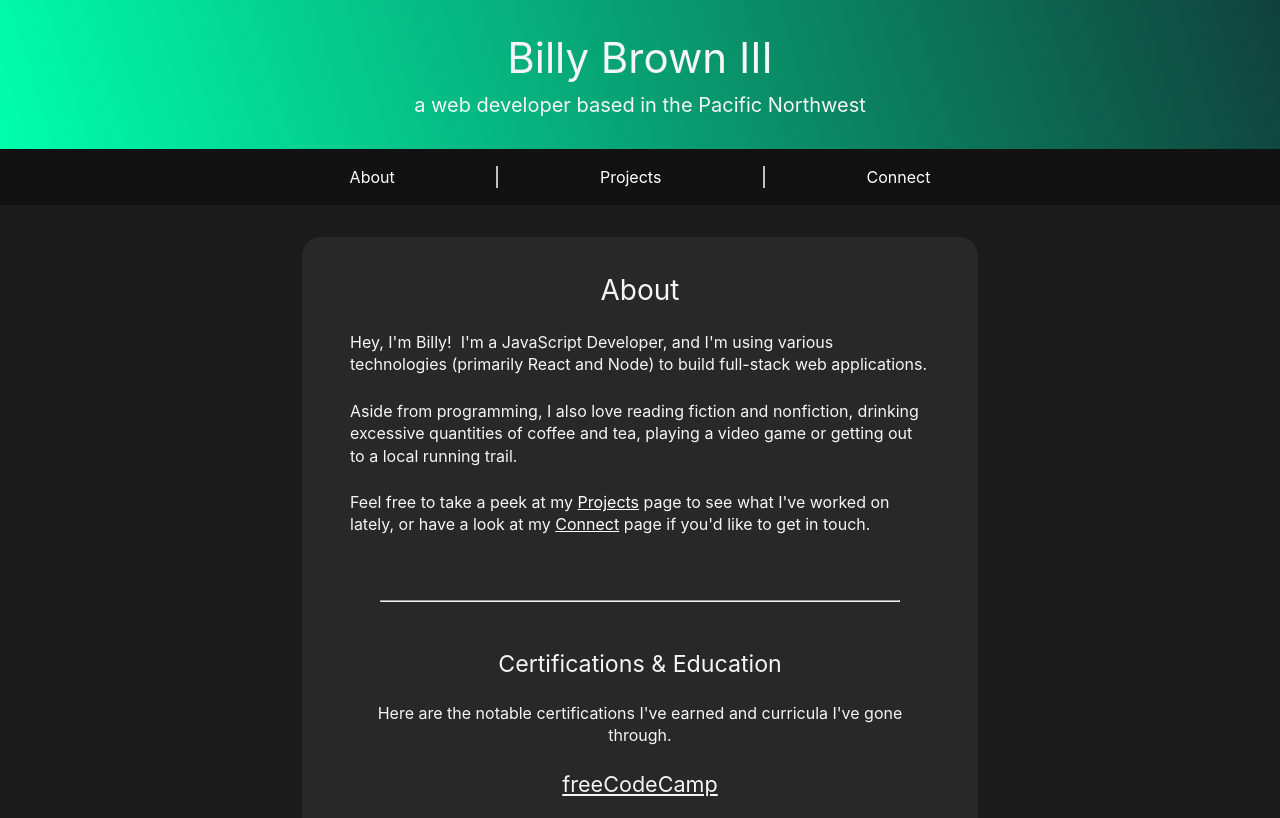
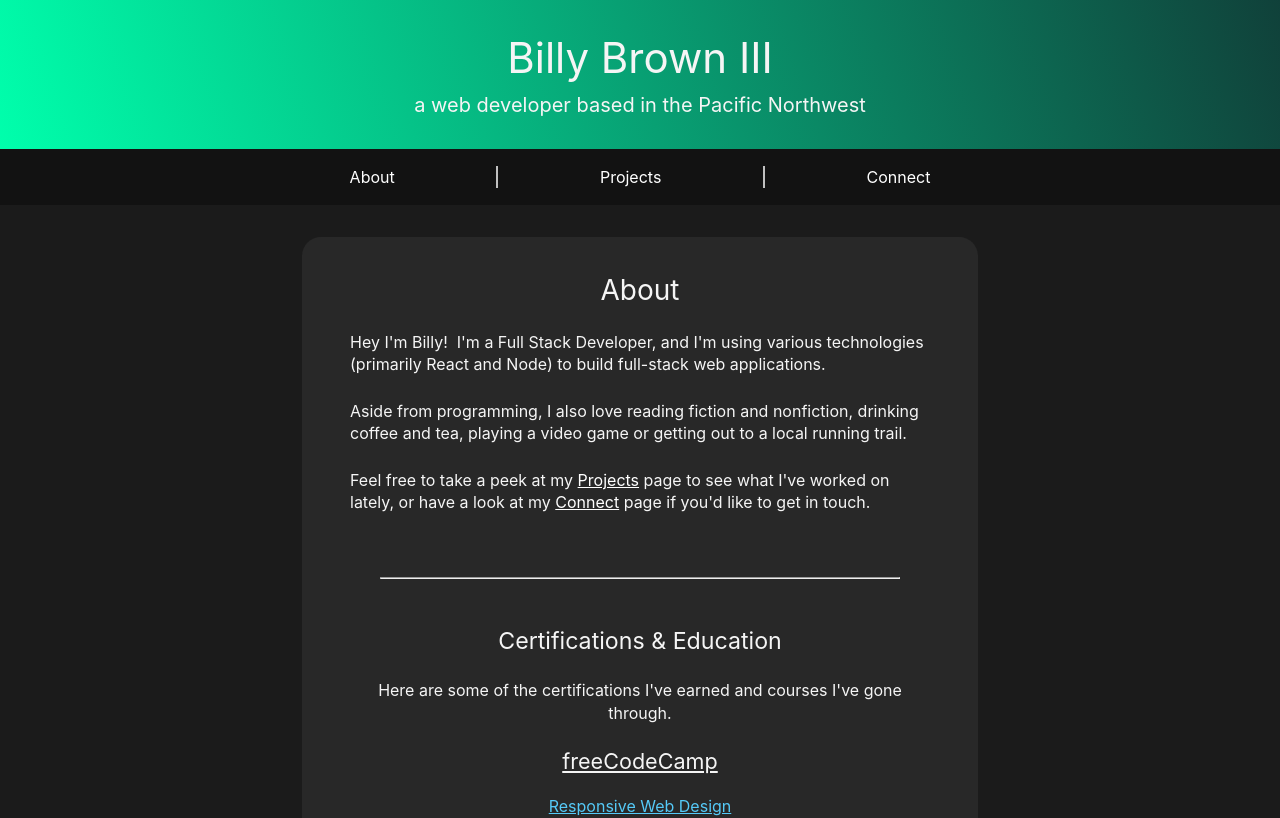
Before and after one commit to billybrown-iii/dev-portfolio, a React (Create React App) app: page / in a window 1280 px wide. Shown: the top 818 px of the page. Built offline with nearby package versions, Linux system fonts and the light colour scheme.

Commit message:
update content

```diff
--- a/src/Home.js
+++ b/src/Home.js
@@ -10,12 +10,12 @@ function Home(props) {
             <div className="card">
                 <div>
                     <div className="card-title" id="about-title">About</div>
-                    <div className="content">Hey, I'm Billy! &nbsp;I'm a JavaScript Developer, and I'm using various technologies (primarily React and Node) to build full-stack web applications.</div>
-                    <div className="content">Aside from programming, I also love reading fiction and nonfiction, drinking excessive quantities of coffee and tea, playing a video game or getting out to a local running trail.</div>
+                    <div className="content">Hey I'm Billy! &nbsp;I'm a Full Stack Developer, and I'm using various technologies (primarily React and Node) to build full-stack web applications.</div>
+                    <div className="content">Aside from programming, I also love reading fiction and nonfiction, drinking coffee and tea, playing a video game or getting out to a local running trail.</div>
                     <div className="content">Feel free to take a peek at my <Link to="/projects" className="link">Projects</Link> page to see what I've worked on lately, or have a look at my <Link to="/connect" className="link">Connect</Link> page if you'd like to get in touch.</div>
                     <hr />
                     <div className="card-title" id="certs-title">Certifications & Education</div>
-                    <div className="content cert-desc">Here are the notable certifications I've earned and curricula I've gone through.</div>
+                    <div className="content cert-desc">Here are some of the certifications I've earned and courses I've gone through.</div>
                     <div className="cert cert-title">
                         <a rel="noreferrer" className="hidden-link" href="http://www.freecodecamp.org" target="_blank">freeCodeCamp</a>
                     </div>
```
